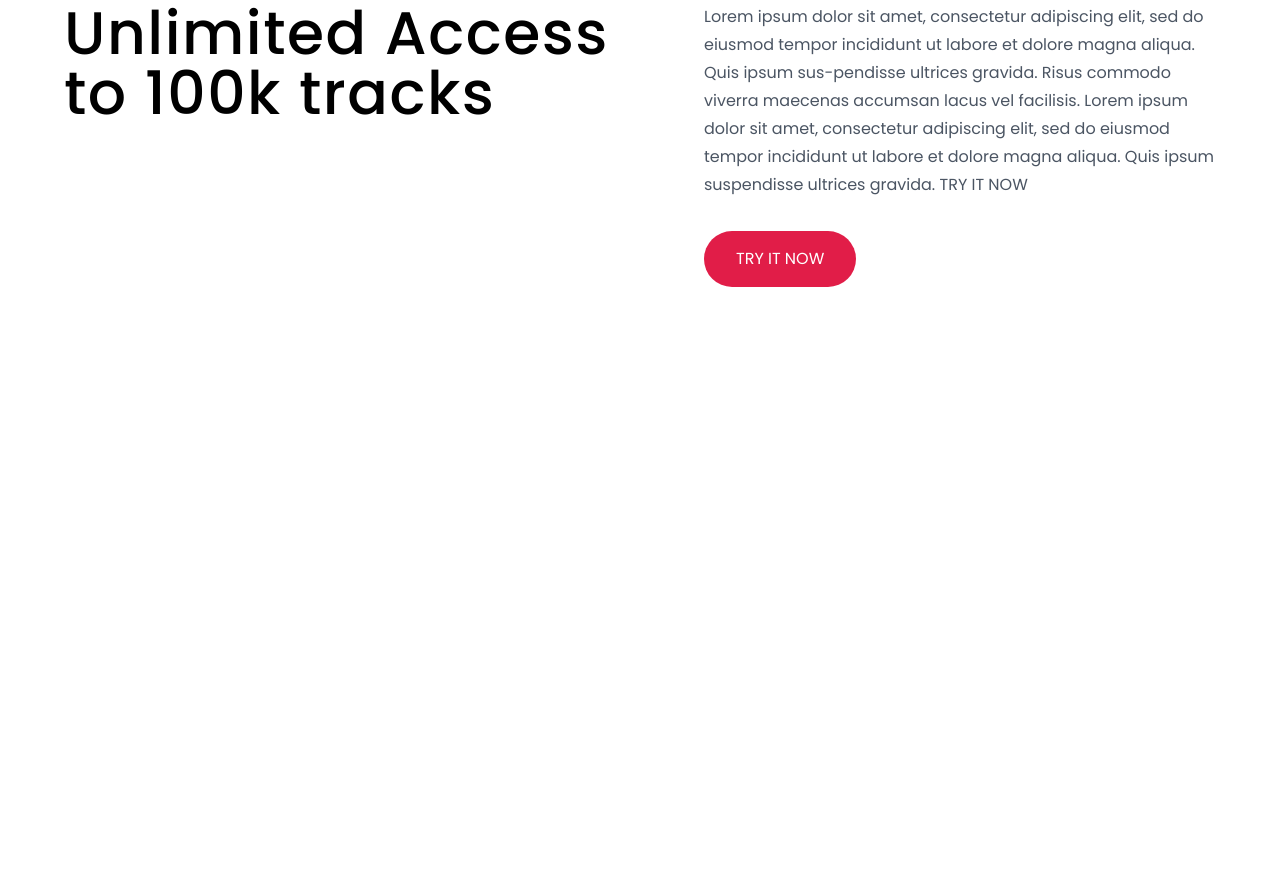
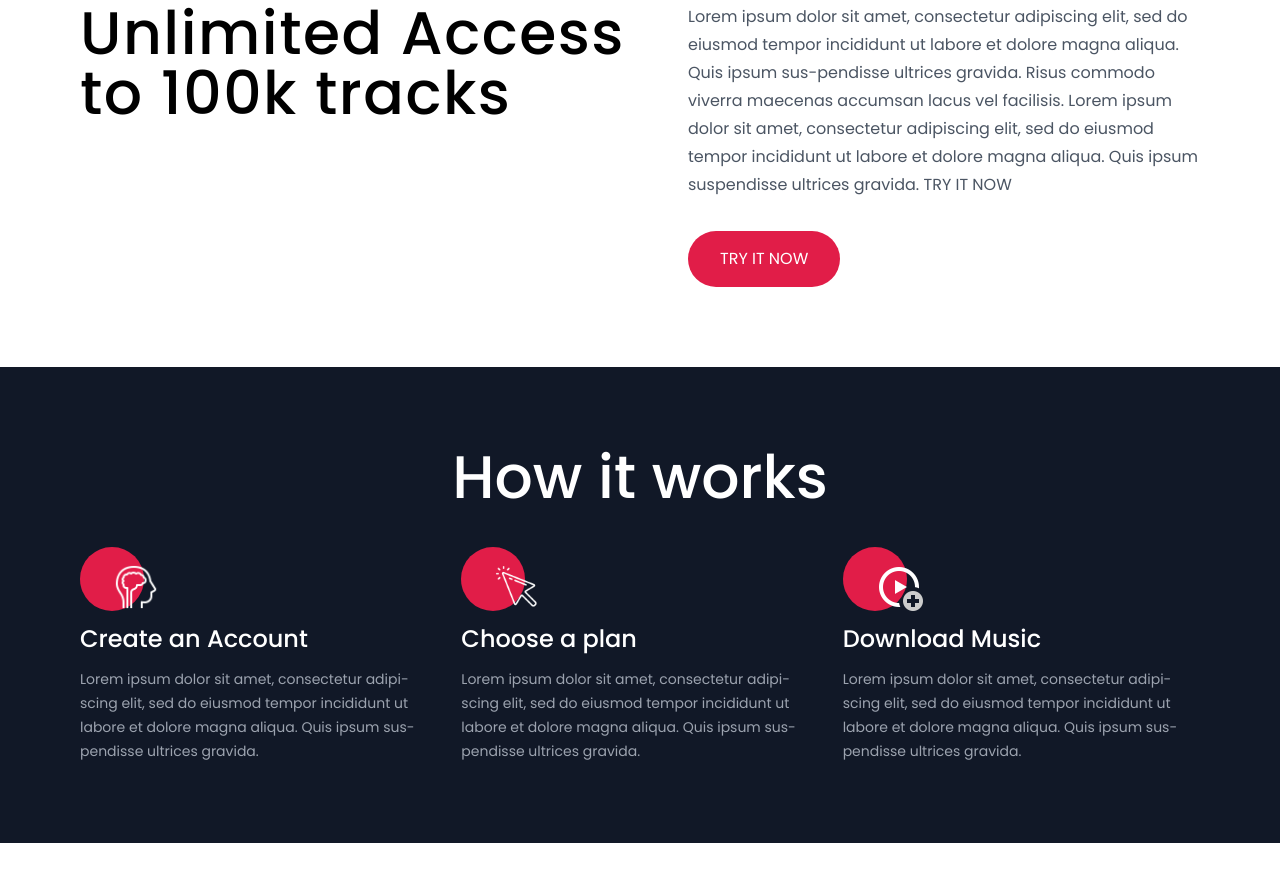
Before and after one commit to hassancodess/solmusic-landing-page, a website: page index.html in a window 1280 px wide. Shown: the part 684-1566 px from the top of the page. Before the commit the page ends 1051 px from the top, so only its background shows below. Drawn offline with Linux system fonts and the light colour scheme.

Commit message:
Fix Bugs

```diff
--- a/index.html
+++ b/index.html
@@ -84,9 +84,9 @@
       </div>
     </section>
     <!-- Unlimited access -->
-    <section class="px-4 py-20 bg-white md:py-20">
+    <section class="py-20 bg-white">
       <div
-        class="flex flex-col max-w-6xl mx-auto space-y-10 lg:space-y-0 md:justify-between md:px-0 lg:flex-row"
+        class="flex flex-col max-w-6xl px-4 mx-auto space-y-10 lg:space-y-0 md:justify-between lg:flex-row"
       >
         <!-- Left Side -->
         <div class="max-w-xl">
@@ -114,5 +114,81 @@
       </div>
     </section>
     <!-- How it works section -->
+    <section class="py-20 bg-gray-900">
+      <!-- Main Container -->
+      <div
+        class="container flex flex-col items-center max-w-6xl px-4 mx-auto space-y-10 text-white"
+      >
+        <!-- Heading -->
+        <h1 class="text-6xl font-medium">How it works</h1>
+        <!-- Items Container -->
+        <div
+          class="flex flex-col space-y-6 md:flex-row md:space-x-6 md:space-y-0"
+        >
+          <!-- Item 1 -->
+          <div class="flex flex-col space-y-3">
+            <div class="flex flex-col">
+              <!-- Circle & Icon-->
+              <div class="relative w-16 h-16 rounded-full bg-rose-600">
+                <img
+                  src="./images/brain.png"
+                  alt="Brain"
+                  class="absolute bottom-0 w-12 h-12 left-8"
+                />
+              </div>
+            </div>
+            <h1 class="text-2xl font-medium">Create an Account</h1>
+            <h1 class="max-w-md text-sm leading-6 text-gray-400 md:max-w-sm">
+              Lorem ipsum dolor sit amet, consectetur adipi-scing elit, sed do
+              eiusmod tempor incididunt ut labore et dolore magna aliqua. Quis
+              ipsum sus-pendisse ultrices gravida.
+            </h1>
+          </div>
+          <!-- Item 2 -->
+          <div class="flex flex-col space-y-3">
+            <div class="flex flex-col">
+              <!-- Circle & Icon-->
+              <div class="relative w-16 h-16 rounded-full bg-rose-600">
+                <img
+                  src="./images/cursor.png"
+                  alt="Brain"
+                  class="absolute bottom-0 w-12 h-12 left-8"
+                />
+              </div>
+            </div>
+            <h1 class="text-2xl font-medium">Choose a plan</h1>
+            <h1 class="max-w-md text-sm leading-6 text-gray-400 md:max-w-sm">
+              Lorem ipsum dolor sit amet, consectetur adipi-scing elit, sed do
+              eiusmod tempor incididunt ut labore et dolore magna aliqua. Quis
+              ipsum sus-pendisse ultrices gravida.
+            </h1>
+          </div>
+          <!-- Item 3 -->
+          <div class="flex flex-col space-y-3">
+            <div class="flex flex-col">
+              <!-- Circle & Icon-->
+              <div class="relative w-16 h-16 rounded-full bg-rose-600">
+                <img
+                  src="./images/play.png"
+                  alt="Brain"
+                  class="absolute bottom-0 w-12 h-12 left-8"
+                />
+              </div>
+            </div>
+            <h1 class="text-2xl font-medium">Download Music</h1>
+            <h1 class="max-w-md text-sm leading-6 text-gray-400 md:max-w-sm">
+              Lorem ipsum dolor sit amet, consectetur adipi-scing elit, sed do
+              eiusmod tempor incididunt ut labore et dolore magna aliqua. Quis
+              ipsum sus-pendisse ultrices gravida.
+            </h1>
+          </div>
+        </div>
+      </div>
+    </section>
+    <!-- Our Concepts & Artists -->
+    <section class="py-20 bg-white">
+      <!-- Main Container -->
+      <div class="max-w-6xl px-4 md:px-0"></div>
+    </section>
   </body>
 </html>
```
Also changed, not shown: css/style.css.
